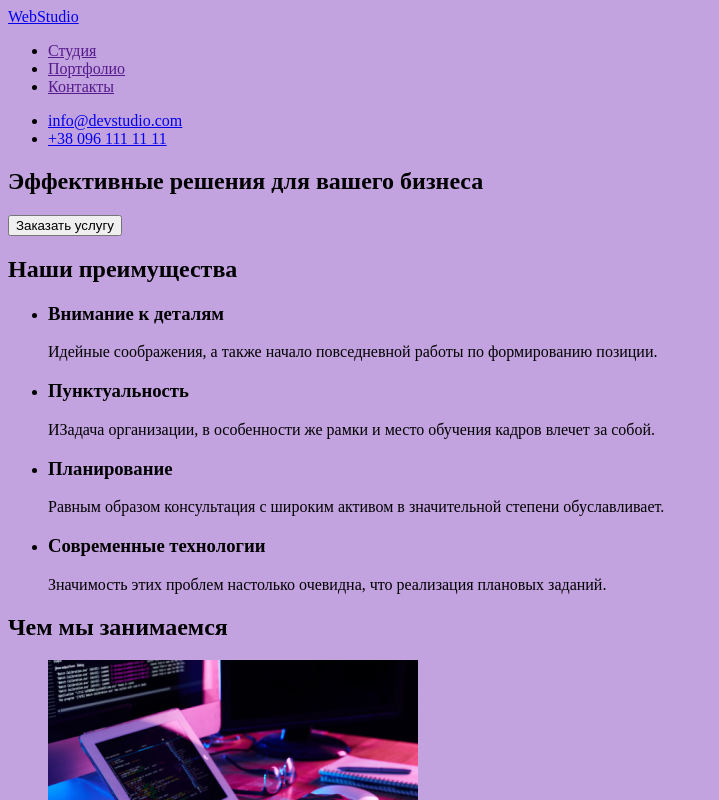
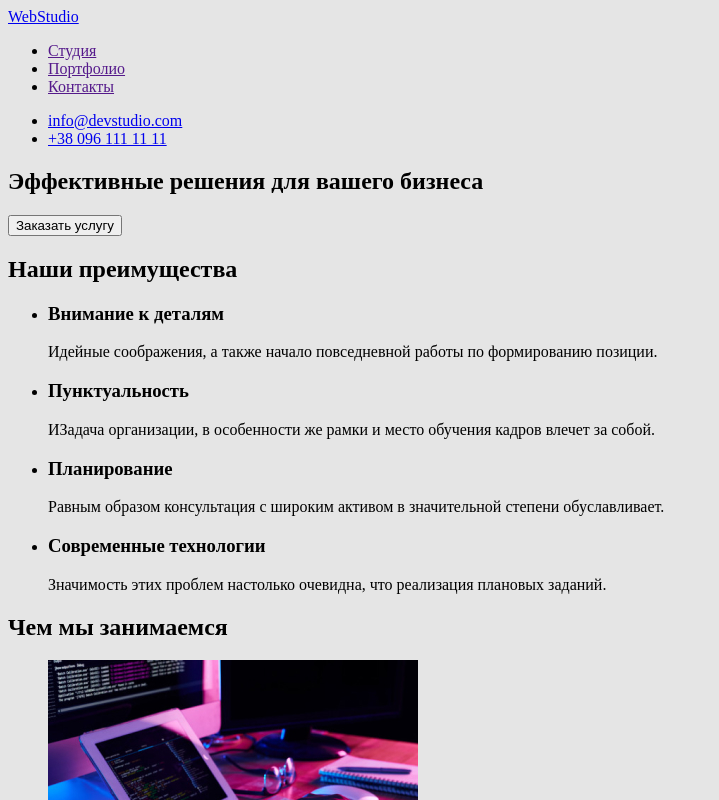
Before and after one commit to SmyslovaVictoria/goit-markup-hw-02, a plain HTML site: page index.html in a window 1280 px wide. Shown: the top 800 px of the page, without its empty margins (0-719 px from the left). Drawn offline with Linux system fonts and the light colour scheme.

Commit message:
css.styles

```diff
--- a/css/styles.css
+++ b/css/styles.css
@@ -1,3 +1,3 @@
 body{
-    background-color: rgb(194, 162, 223);
+    background-color:#E5E5E5 ;
 }
```
